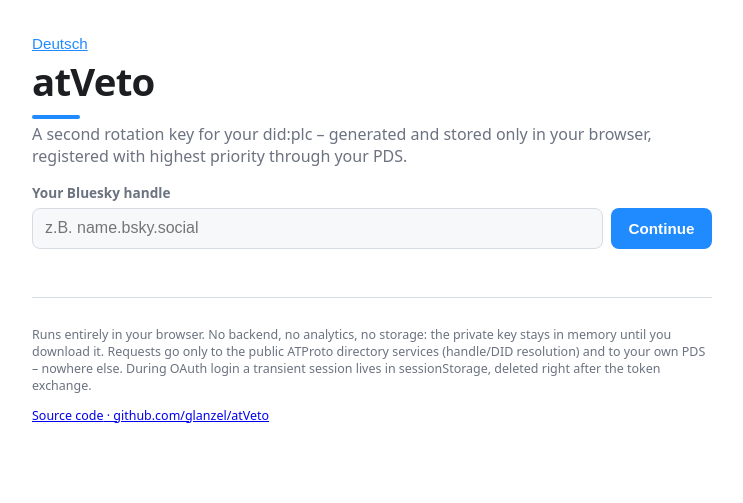
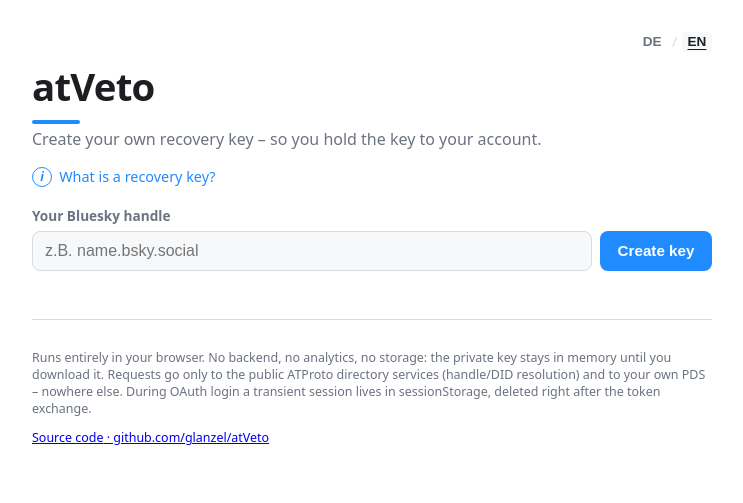
Before and after one commit to glanzel/atVeto, a website built with Vite: page index.html in a window 1280 px wide. Shown: the whole page, without its empty margins (268-1011 px from the left). Built offline with nearby package versions, Linux system fonts and the light colour scheme.

Commit message:
Landing copy: benefit-first tagline, expandable explanation, DE/EN switcher right
- tagline: 'Erzeuge deinen eigenen Recovery Key – damit du den Schlüssel zu
  deinem Konto in der Hand hältst.' (EN equivalent)
- handle button now 'Key erstellen' / 'Create key'
- collapsible 'Was ist ein Recovery Key?' explanation behind an info icon
  (native <details>, DE+EN)
- language switcher moved top-right as compact DE / EN with active state
- page title updated to the benefit-first wording

```diff
--- a/index.html
+++ b/index.html
@@ -12,11 +12,32 @@
   <body>
     <main id="app">
       <div class="topbar">
-        <button id="lang-switch" class="link" type="button">English</button>
+        <div class="lang-switch" role="group" aria-label="Sprache / Language">
+          <button type="button" data-lang="de" class="lang">DE</button>
+          <span class="lang-sep">/</span>
+          <button type="button" data-lang="en" class="lang">EN</button>
+        </div>
       </div>
 
       <h1>atVeto</h1>
       <p class="tagline" data-i18n="tagline"></p>
+
+      <details class="about">
+        <summary>
+          <span class="info-icon" aria-hidden="true">i</span>
+          <span data-i18n="about.summary"></span>
+        </summary>
+        <div class="about-body">
+          <p data-i18n="about.p1"></p>
+          <ul>
+            <li data-i18n="about.li1"></li>
+            <li data-i18n="about.li2"></li>
+            <li data-i18n="about.li3"></li>
+            <li data-i18n="about.li4"></li>
+          </ul>
+          <p data-i18n="about.p2"></p>
+        </div>
+      </details>
 
       <!-- Step 1: Handle -->
       <section id="step-handle">
--- a/src/lib/i18n.ts
+++ b/src/lib/i18n.ts
@@ -11,15 +11,31 @@ export type Lang = 'de' | 'en'
 
 const STRINGS = {
   de: {
-    'lang.switch': 'English',
-    'lang.label': 'Sprache',
+    'title': 'atVeto – dein eigener Recovery Key für dein Bluesky-Konto',
+    'tagline':
+      'Erzeuge deinen eigenen Recovery Key – damit du den Schlüssel zu deinem Konto in der Hand hältst.',
 
-    'title': 'atVeto – zweiter Rotation Key für deine did:plc',
-    'tagline':
-      'Ein zweiter Rotation Key für deine did:plc – erzeugt und gespeichert nur in deinem Browser, hinterlegt mit höchster Priorität über dein PDS.',
+    'about.summary': 'Was ist ein Recovery Key?',
+    'about.p1':
+      'Deine ATProto-Identität (did:plc) wird von „Rotation Keys“ kontrolliert. Mit ihnen lassen sich ' +
+      'Schlüssel und Dienste deiner Identität ändern – und im Notfall wiederherstellen.',
+    'about.li1':
+      'Bei bsky.social verwaltet dein PDS diese Schlüssel und nutzt dieselben für alle Accounts. ' +
+      'Du selbst hältst keinen.',
+    'about.li2':
+      'atVeto erzeugt einen eigenen Schlüssel und hinterlegt ihn mit höchster Priorität in deiner DID.',
+    'about.li3':
+      'Am Ende bekommst du den privaten Schlüssel als Datei – damit kannst du deine Identität auch dann ' +
+      'wiederherstellen, wenn dein PDS verschwindet oder gesperrt wird.',
+    'about.li4':
+      'Dein PDS behält seine Schlüssel: Dein Account funktioniert unverändert weiter.',
+    'about.p2':
+      'Wichtig: Der Schlüssel ist kein Passwort und kein Login. Bewahre die heruntergeladene Datei sicher auf – ' +
+      'wer sie hat, kann deine Identität kontrollieren. atVeto läuft in deinem Browser, speichert nichts und ' +
+      'spricht nur mit deinem PDS und den öffentlichen Verzeichnisdiensten.',
 
     'handle.label': 'Dein Bluesky-Handle',
-    'handle.submit': 'Weiter',
+    'handle.submit': 'Key erstellen',
 
     'test.banner':
       'Testmodus (nur in der Entwicklung aktiv): Auflösung/PLC zeigen auf eine lokale Instanz. ' +
@@ -73,16 +89,31 @@ const STRINGS = {
     'footer.source': 'Quellcode',
   },
   en: {
-    'lang.switch': 'Deutsch',
-    'lang.label': 'Language',
+    'title': 'atVeto – your own recovery key for your Bluesky account',
+    'tagline':
+      'Create your own recovery key – so you hold the key to your account.',
 
-    'title': 'atVeto – a second rotation key for your did:plc',
-    'tagline':
-      'A second rotation key for your did:plc – generated and stored only in your browser, ' +
-      'registered with highest priority through your PDS.',
+    'about.summary': 'What is a recovery key?',
+    'about.p1':
+      'Your ATProto identity (did:plc) is controlled by “rotation keys”. They can change the keys and ' +
+      'services of your identity – and restore it in an emergency.',
+    'about.li1':
+      'On bsky.social your PDS manages these keys and uses the same ones for all accounts. ' +
+      'You do not hold one yourself.',
+    'about.li2':
+      'atVeto generates your own key and registers it with the highest priority in your DID.',
+    'about.li3':
+      'At the end you receive the private key as a file – so you can restore your identity even if your ' +
+      'PDS disappears or gets locked.',
+    'about.li4':
+      'Your PDS keeps its keys: your account keeps working unchanged.',
+    'about.p2':
+      'Important: this key is not a password and not a login. Store the downloaded file safely – whoever ' +
+      'has it can control your identity. atVeto runs in your browser, stores nothing and only talks to ' +
+      'your PDS and the public directory services.',
 
     'handle.label': 'Your Bluesky handle',
-    'handle.submit': 'Continue',
+    'handle.submit': 'Create key',
 
     'test.banner':
       'Test mode (development only): resolution/PLC point to a local instance. ' +
--- a/src/main.ts
+++ b/src/main.ts
@@ -45,7 +45,9 @@ const el = {
   handleInput: $<HTMLInputElement>('handle-input'),
   handleSubmit: $<HTMLButtonElement>('handle-submit'),
   redirectStatus: $('redirect-status'),
-  langSwitch: $<HTMLButtonElement>('lang-switch'),
+  langButtons: Array.from(
+    document.querySelectorAll<HTMLButtonElement>('[data-lang]'),
+  ),
   testBanner: $('test-mode-banner'),
   errorBox: $('error-box'),
   tokenRequestStatus: $('token-request-status'),
@@ -103,14 +105,25 @@ function download(filename: string, content: string, type = 'application/json'):
 /* Sprachumschalter                                                    */
 /* ------------------------------------------------------------------ */
 
-el.langSwitch.textContent = t('lang.switch')
-el.langSwitch.addEventListener('click', () => {
-  setLang(getLang() === 'de' ? 'en' : 'de')
-})
+function markActiveLang(): void {
+  for (const button of el.langButtons) {
+    const isActive = button.dataset.lang === getLang()
+    button.classList.toggle('active', isActive)
+    button.setAttribute('aria-pressed', String(isActive))
+  }
+}
+
+for (const button of el.langButtons) {
+  button.addEventListener('click', () => {
+    const lang = button.dataset.lang
+    if (lang === 'de' || lang === 'en') setLang(lang)
+  })
+}
+
 onLangChange((lang) => {
   applyI18n()
   document.documentElement.lang = lang
-  el.langSwitch.textContent = t('lang.switch')
+  markActiveLang()
   // sichtbare dynamische Texte nachrendern
   if (!el.testBanner.hidden) showTestBanner()
   if (!el.keyPreview.hidden) renderKeyPreview()
@@ -435,6 +448,7 @@ function showTestBanner(): void {
 async function boot(): Promise<void> {
   applyI18n()
   document.documentElement.lang = getLang()
+  markActiveLang()
   showTestBanner()
   await handleCallback()
 }
--- a/src/styles.css
+++ b/src/styles.css
@@ -73,6 +73,105 @@ h3 {
 .tagline {
   color: var(--muted);
   margin-top: 0;
+}
+
+/* Sprachumschalter oben rechts */
+.topbar {
+  display: flex;
+  justify-content: flex-end;
+  margin-bottom: 0.5rem;
+}
+
+.lang-switch {
+  display: inline-flex;
+  align-items: center;
+  gap: 0.3rem;
+  font-size: 0.85rem;
+  color: var(--muted);
+}
+
+.lang-switch .lang {
+  background: none;
+  border: none;
+  padding: 0.15rem 0.35rem;
+  color: var(--muted);
+  font-size: 0.85rem;
+  font-weight: 600;
+  cursor: pointer;
+  border-radius: 4px;
+}
+
+.lang-switch .lang.active {
+  color: var(--fg);
+  background: var(--card);
+  text-decoration: underline;
+  text-underline-offset: 3px;
+}
+
+.lang-sep {
+  color: var(--border);
+}
+
+/* Ausklappbare Erklärung hinter einem Info-Zeichen */
+.about {
+  margin: 0.9rem 0 1.2rem;
+  font-size: 0.9rem;
+}
+
+.about summary {
+  display: inline-flex;
+  align-items: center;
+  gap: 0.45rem;
+  cursor: pointer;
+  color: var(--accent);
+  list-style: none;
+  font-weight: 500;
+  user-select: none;
+}
+
+.about summary::-webkit-details-marker {
+  display: none;
+}
+
+.info-icon {
+  display: inline-flex;
+  align-items: center;
+  justify-content: center;
+  width: 1.25rem;
+  height: 1.25rem;
+  border: 1.5px solid currentColor;
+  border-radius: 50%;
+  font-size: 0.75rem;
+  font-weight: 700;
+  font-style: italic;
+  line-height: 1;
+  flex: none;
+}
+
+.about-body {
+  margin-top: 0.7rem;
+  padding: 0.8rem 1rem;
+  border: 1px solid var(--border);
+  border-radius: 8px;
+  background: var(--card);
+  color: var(--fg);
+}
+
+.about-body p {
+  margin: 0 0 0.6rem;
+}
+
+.about-body p:last-child {
+  margin-bottom: 0;
+}
+
+.about-body ul {
+  margin: 0 0 0.6rem;
+  padding-left: 1.2rem;
+}
+
+.about-body li {
+  margin-bottom: 0.35rem;
 }
 
 code,
```
